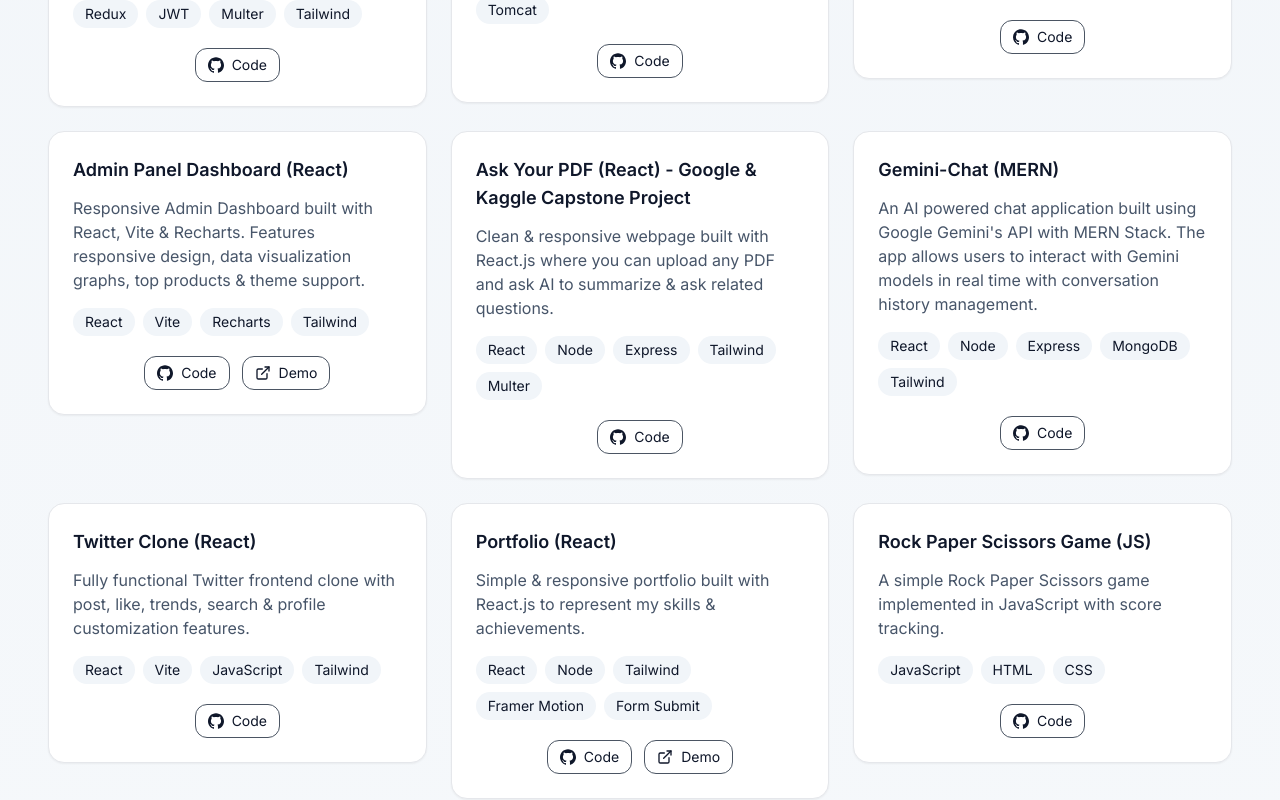
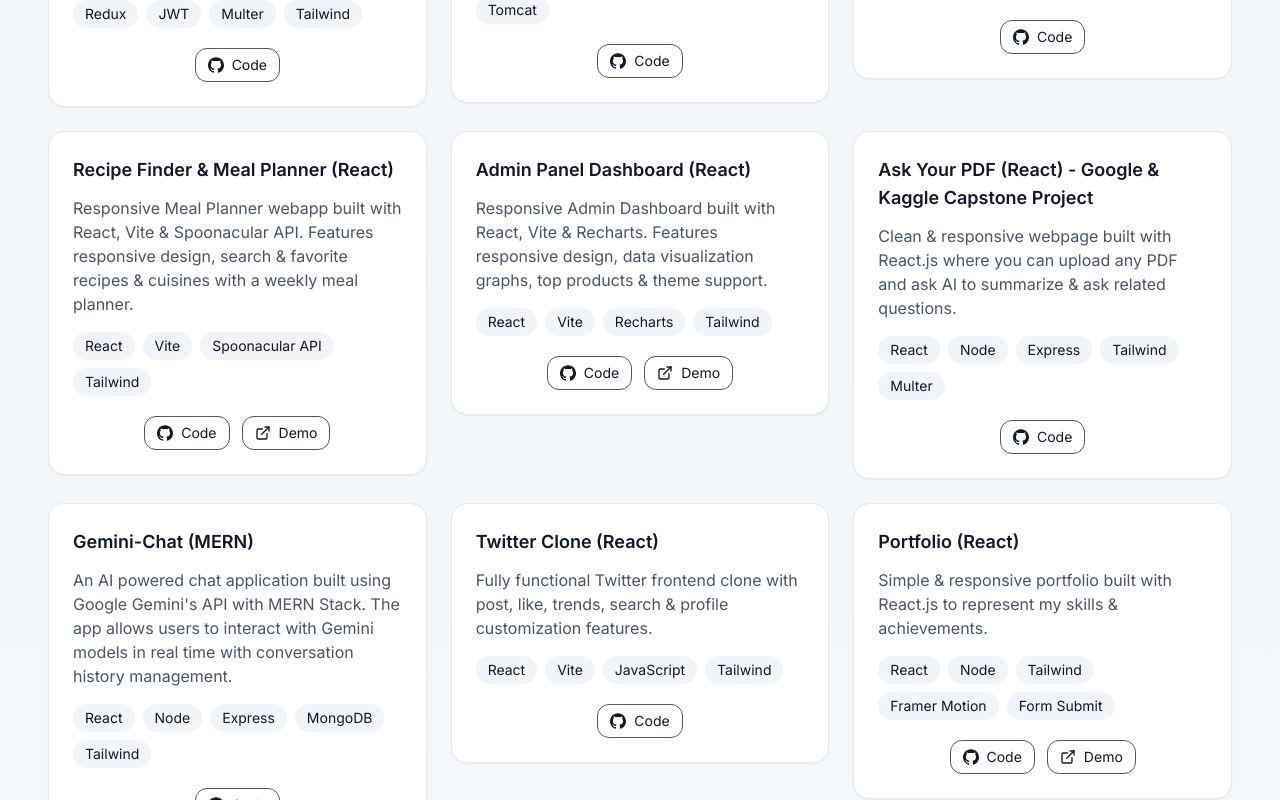
Before and after one commit to mohdkamran-khan/KAMRAN-portfolio, a React (Vite) app: page / in a window 1280 px wide. Shown: the part 1020-1820 px from the top of the page. Built offline with nearby package versions, Linux system fonts and the light colour scheme.

Commit message:
Updated Resume

```diff
--- a/src/App.jsx
+++ b/src/App.jsx
@@ -77,6 +77,22 @@
     repo: "https://github.com/mohdkamran-khan/Mini-Event-Tracker",
     details:
       "Implemented using MERN for functionality and React/Tailwind for layout. Features responsive design and local storage for event persistence.",
+  },
+   {
+    slug: "Recipe Finder & Meal Planner-React",
+    title: "Recipe Finder & Meal Planner (React)",
+    description:
+      "Responsive Meal Planner webapp built with React, Vite & Spoonacular API. Features responsive design, search & favorite recipes & cuisines with a weekly meal planner.",
+    stack: [
+      "React",
+      "Vite",
+      "Spoonacular API",
+      "Tailwind"
+    ],
+    link: "https://recipe-finder-meal-planner-909wtvw7j-mohd-kamran-khans-projects.vercel.app/",
+    repo: "https://github.com/mohdkamran-khan/Recipe-Finder-Meal-Planner",
+    details:
+      "Implemented using React for functionality and Tailwind for layout. Features responsive design and search & favorites features.",
   },
   {
     slug: "Admin Panel Dashboard-React",
@@ -317,6 +333,7 @@
       "Participated in 5 day AI Agents Intensive Course by Google & Kaggle & built a Capstone Project 'Ask Your PDF' that uses AI to summarize PDF's & answer related questions.",
       "Completed Advanced Software Engineering Job Simulation by Walmart & Forage.",
       "Achieved Diamond League Badge on Google Cloud Skills.",
+      "Attended a Node.js Bootcamp & API Essentials Workshop by LetsUpgrade, NSDC, ITM Edutech & GDG Mumbai.",
       "Participated in Google DevFest, Lucknow 2025.",
       "Participated in Google Cloud Skills Boost and achieved Level3: Gen AI Badge.",
       "Participated in 1 day Practical Mixed Element Meshing for Real World Engineering Components by SKYYSKILL.",
```
Also changed, not shown: 2 other files (tests, documents, lock files or other folders).
